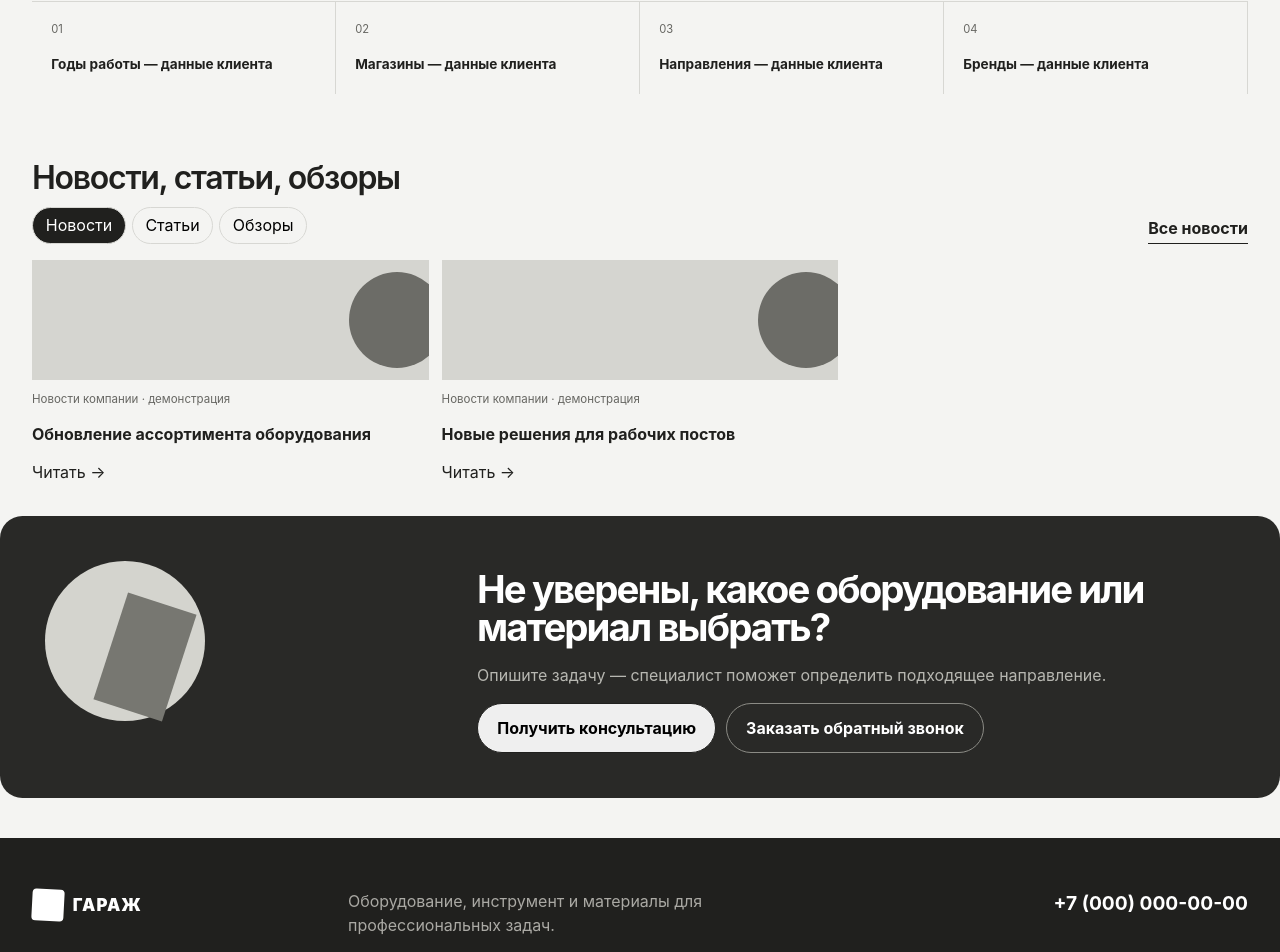
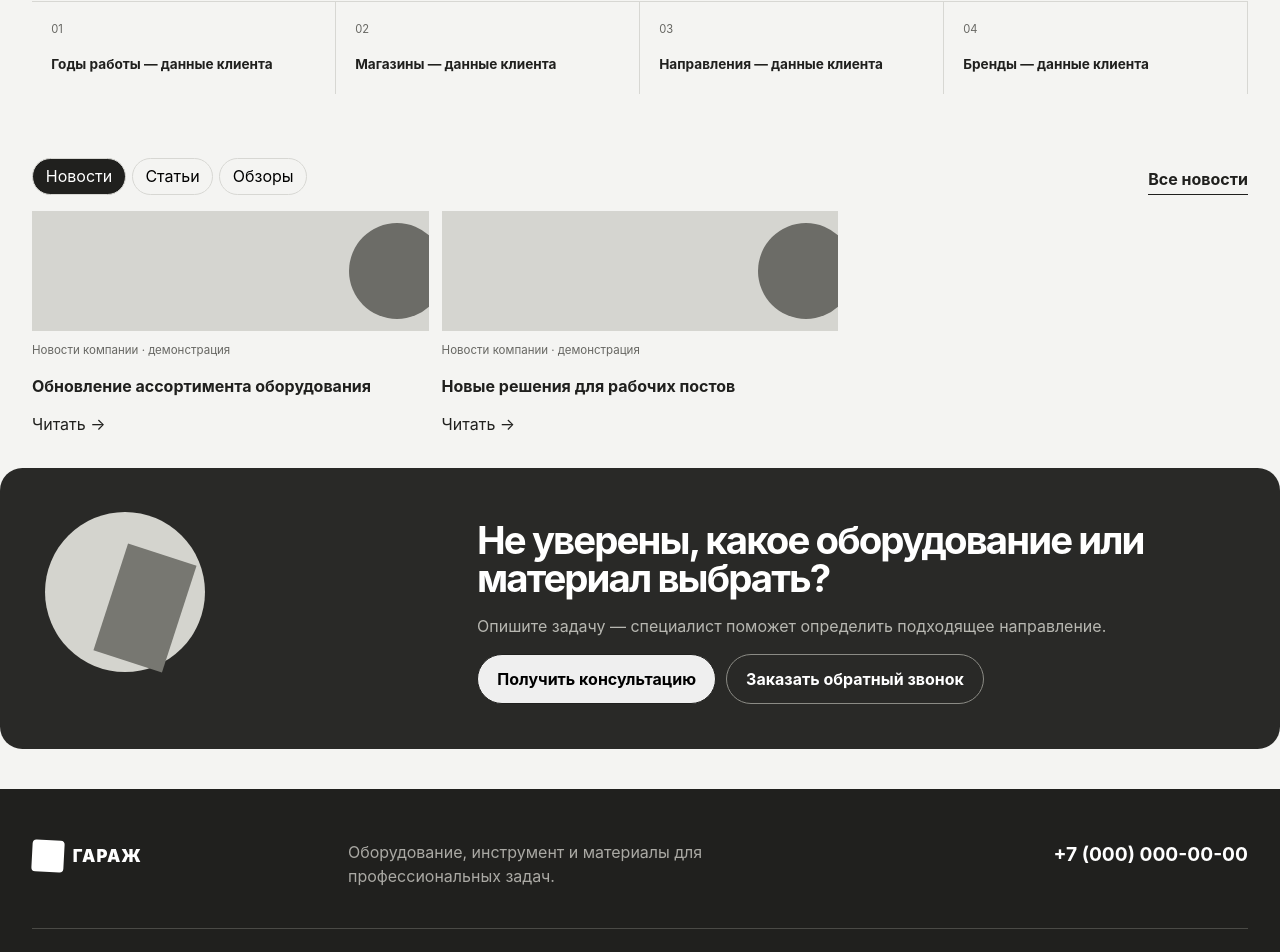
Before and after one commit to kcska18051-crypto/garage, a React (Vite) app in the folder prototype/: page / in a window 1280 px wide. Shown: the part 3886-4838 px from the top of the page. Built offline with nearby package versions, Linux system fonts and the light colour scheme.

Commit message:
fix: remove heading above content tabs

```diff
--- a/prototype/src/features/home/UsefulSection.tsx
+++ b/prototype/src/features/home/UsefulSection.tsx
@@ -8,5 +8,5 @@ export function UsefulSection({ items }: { items: UsefulItem[] }) {
   const [tab, setTab] = useState<UsefulItem['kind']>(availableTabs[0]?.id ?? 'article')
   const visible = items.filter((item) => item.kind === tab)
   const selected = availableTabs.find((candidate) => candidate.id === tab) ?? availableTabs[0]
-  return <section className="home-section useful-section"><div className="section-heading section-heading--with-tabs"><div><h2>Новости, статьи, обзоры</h2><div role="tablist" aria-label="Материалы">{availableTabs.map((candidate) => <button key={candidate.id} type="button" role="tab" aria-selected={tab === candidate.id} onClick={() => setTab(candidate.id)}>{candidate.label}</button>)}</div></div>{selected && <Link to={selected.href}>{selected.allLabel}</Link>}</div><div className="useful-grid" role="tabpanel">{visible.map((item, index) => <Link key={item.id} to={item.href}><div className={`useful-grid__art art-${index}`} aria-hidden="true"><span /></div><p>{item.meta}</p><h3>{item.title}</h3><span>Читать →</span></Link>)}</div></section>
+  return <section className="home-section useful-section"><div className="section-heading section-heading--with-tabs"><div><div role="tablist" aria-label="Материалы">{availableTabs.map((candidate) => <button key={candidate.id} type="button" role="tab" aria-selected={tab === candidate.id} onClick={() => setTab(candidate.id)}>{candidate.label}</button>)}</div></div>{selected && <Link to={selected.href}>{selected.allLabel}</Link>}</div><div className="useful-grid" role="tabpanel">{visible.map((item, index) => <Link key={item.id} to={item.href}><div className={`useful-grid__art art-${index}`} aria-hidden="true"><span /></div><p>{item.meta}</p><h3>{item.title}</h3><span>Читать →</span></Link>)}</div></section>
 }
```
Also changed, not shown: 1 other file (tests, documents, lock files or other folders).
